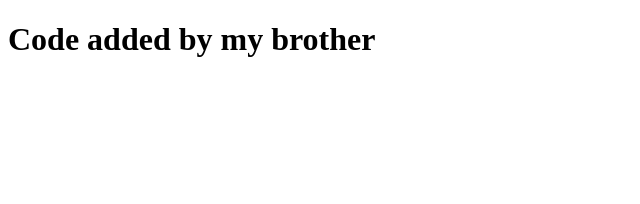
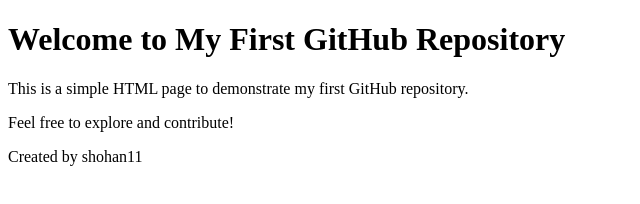
Before and after one commit to shohan2011/shohan, a plain HTML site: page index.html in a window 1280 px wide. Shown: the whole page, without its empty margins (0-640 px from the left). Drawn offline with Linux system fonts and the light colour scheme.

Commit message:
add some details in body

```diff
--- a/index.html
+++ b/index.html
@@ -8,6 +8,11 @@
     </title>
 </head>
 <body>
-    <h1>Code added by my brother</h1>
+    <h1>Welcome to My First GitHub Repository</h1>
+    <p>This is a simple HTML page to demonstrate my first GitHub repository.</p>
+    <p>Feel free to explore and contribute!</p>
+    <footer>
+        <p>Created by shohan11</p>
+    </footer>
 </body>
 </html>
```
